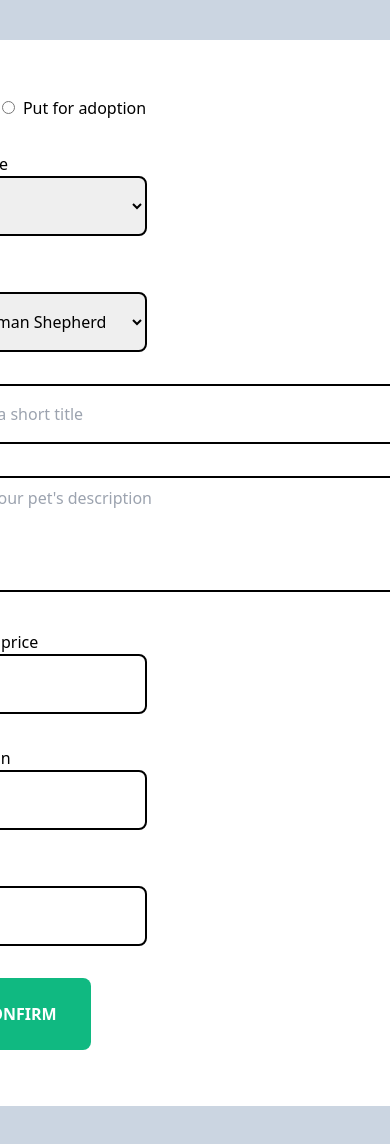
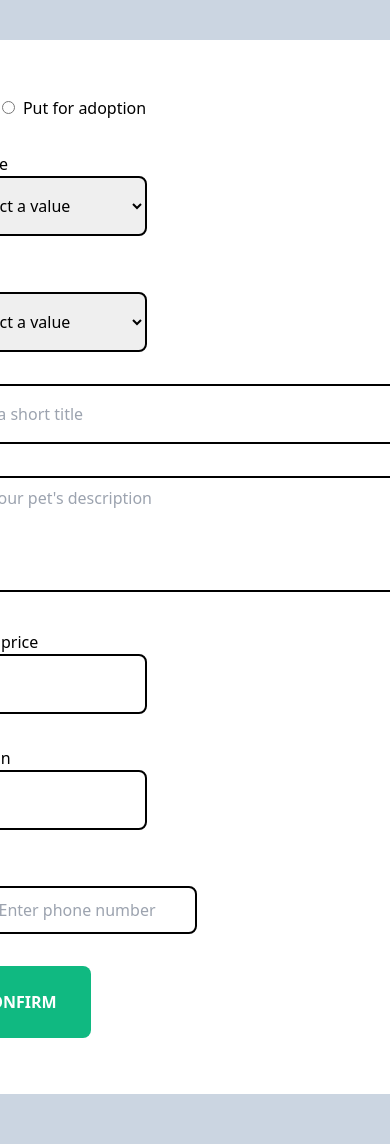
Before and after one commit to shashicode/petmatchpoint, a Next.js app: page /listyourpet in a window 390 px wide. Shown: the top 1144 px of the page. Built offline with nearby package versions, Linux system fonts and the light colour scheme.

Commit message:
adding form validtion phone input

```diff
--- a/package.json
+++ b/package.json
@@ -27,6 +27,8 @@
     "react-dom": "18.2.0",
     "react-ga": "^3.3.1",
     "react-ga4": "^2.1.0",
+    "react-hook-form": "^7.46.2",
+    "react-phone-number-input": "^3.3.6",
     "tailwindcss": "3.3.3",
     "typescript": "5.2.2"
   }
--- a/src/app/listyourpet/page.tsx
+++ b/src/app/listyourpet/page.tsx
@@ -1,34 +1,44 @@
 "use client";
 import { useState, useEffect } from "react";
 import { useRouter } from "next/navigation";
+import { useForm, SubmitHandler } from "react-hook-form";
+import "react-phone-number-input/style.css";
+import PhoneInput, { isValidPhoneNumber } from "react-phone-number-input";
 
 export default function ListAPet() {
   const { push } = useRouter();
+  const [phone, setPhone] = useState<any>();
+  const [showSpinner, SetShowSpinner] = useState(false);
+  const [phoneError, SetPhoneError] = useState(false);
   function addDays(theDate: any, days: any) {
     return new Date(theDate.getTime() + days * 24 * 60 * 60 * 1000);
   }
-  const [formValue, SetFormValue] = useState<any>({
+
+  const {
+    register,
+    handleSubmit,
+    watch,
+    formState: { errors },
+  } = useForm<any>();
+  const onSubmit: SubmitHandler<any> = async (data) => {
+    SetPhoneError(false);
+    SetShowSpinner(true);
+    const finalFormData = {
+      ...data,
+      ...{
         user_email: "testuser@mailinator.com",
         listing_end_date: addDays(new Date(), 30).toISOString(),
-  });
-  const [showSpinner, SetShowSpinner] = useState(false);
-
-  const setForm = (type: string, value: any, checkBoxValue: string = "") => {
-    if (type === "listingType" && checkBoxValue !== "") {
-      SetFormValue((prevState: any) => {
-        return { ...prevState, [type]: checkBoxValue };
-      });
-    } else {
-      SetFormValue((prevState: any) => {
-        return { ...prevState, [type]: value };
-      });
-    }
+        category: "",
+        user_phone: phone.toString(),
+      },
     };
 
-  const createListing = async () => {
-    SetShowSpinner(true);
+    if (
+      isValidPhoneNumber(finalFormData.user_phone) &&
+      finalFormData.user_phone !== ""
+    ) {
       try {
-      const response = await fetch("/api/v1/listing", {
+        await fetch("/api/v1/listing", {
           method: "POST",
           mode: "cors",
           cache: "no-cache",
@@ -38,52 +48,54 @@ export default function ListAPet() {
           },
           redirect: "follow",
           referrerPolicy: "no-referrer",
-        body: JSON.stringify(formValue),
+          body: JSON.stringify(finalFormData),
         })
           .then(function (result) {
             return result.json();
           })
           .then(function (json) {
-          if(json.message && json.message === 'Listing Created') {
+            if (json.message && json.message === "Listing Created") {
               SetShowSpinner(false);
             }
           });
       } catch (error) {
         SetShowSpinner(false);
       }
+    } else {
+      SetPhoneError(true);
+      SetShowSpinner(false);
+    }
   };
 
-  useEffect(() => {
-    console.log("Value changed: ", formValue);
-  }, [formValue]);
+  const changePhone = (value: any) => {
+    console.log("Total value: ", value);
+    setPhone(value);
+  };
 
   return (
     <section className="flex justify-center p-10">
       <div className="w-[700px] bg-white p-10 px-20 rounded-lg">
         {/* Listing type selection */}
+        <form onSubmit={handleSubmit(onSubmit)}>
           <div className="p-4">
             <input
               className="mr-1"
               type="radio"
-            name="listingType"
               value="Sell"
-            onClick={(event: any) => {
-              setForm("listingType", event.target.checked, "sell");
-            }}
-            checked
+              {...register("listingType", { required: true })}
             />{" "}
             Sell
             <input
               className="mr-1 ml-2"
               type="radio"
-            name="listingType"
+              {...register("listingType", { required: true })}
               value="adoption"
-            onClick={(event: any) => {
-              setForm("listingType", event.target.checked, "adopt");
-            }}
             />{" "}
             Put for adoption
           </div>
+          {errors.listingType && (
+            <p className="text-lg text-red-500 ml-4">Choose listing type.</p>
+          )}
           {/* Listing type selection */}
 
           {/* Listing category */}
@@ -92,17 +104,18 @@ export default function ListAPet() {
             <br />
             <select
               className="w-[200px] p-4 rounded-lg outline-none border-solid border-2 border-black"
-            name="category"
+              {...register("category", { required: true })}
               id="category"
-            onChange={(event) => {
-              setForm("pet", event.target.value);
-            }}
             >
+              <option value="">Select a value</option>
               <option value="dog">Dog</option>
               <option value="cat">Cat</option>
               <option value="fish">Fish</option>
               <option value="other">Others</option>
             </select>
+            {errors.category && (
+              <p className="text-lg text-red-500">Choose a pet type.</p>
+            )}
           </div>
           {/* Listing category */}
 
@@ -112,17 +125,18 @@ export default function ListAPet() {
             <br />
             <select
               className="w-[200px] p-4 rounded-lg outline-none border-solid border-2 border-black"
-            name="breed"
+              {...register("breed", { required: true })}
               id="breed"
-            onChange={(event) => {
-              setForm("breed", event.target.value);
-            }}
             >
+              <option value="">Select a value</option>
               <option value="germanshepherd">German Shepherd</option>
               <option value="beagle">Beagle</option>
               <option value="Nemo">Nemo</option>
               <option value="other">Others</option>
             </select>
+            {errors.breed && (
+              <p className="text-lg text-red-500">Breed is required.</p>
+            )}
           </div>
           {/* Listing breed */}
 
@@ -151,12 +165,12 @@ export default function ListAPet() {
             <input
               className="w-[455px] p-4 rounded-lg outline-none border-solid border-2 border-black"
               type="text"
-            name="title"
+              {...register("title", { required: true })}
               placeholder="add a short title"
-            onChange={(event) => {
-              setForm("title", event?.target.value);
-            }}
             />
+            {errors.title && (
+              <p className="text-lg text-red-500">Title is required.</p>
+            )}
           </div>
           {/* Listing title */}
 
@@ -164,14 +178,14 @@ export default function ListAPet() {
           <div className="p-4">
             <textarea
               className="p-2 rounded-lg outline-none border-solid border-2 border-black"
-            name="w3review"
+              {...register("desc", { required: true })}
               rows={4}
               cols={50}
               placeholder="add your pet's description"
-            onChange={(event) => {
-              setForm("desc", event?.target.value);
-            }}
             ></textarea>
+            {errors.desc && (
+              <p className="text-lg text-red-500">Description is required.</p>
+            )}
           </div>
           {/* Listing desc */}
 
@@ -182,11 +196,11 @@ export default function ListAPet() {
             <input
               className="w-[200px] p-4 rounded-lg outline-none border-solid border-2 border-black"
               type="number"
-            name="price"
-            onChange={(event) => {
-              setForm("price", event?.target.value);
-            }}
+              {...register("price", { required: true, min: 0 })}
             />
+            {errors.price && (
+              <p className="text-lg text-red-500">Price is required.</p>
+            )}
           </div>
           {/* Listing price */}
 
@@ -197,33 +211,47 @@ export default function ListAPet() {
             <input
               className="w-[200px] p-4 rounded-lg outline-none border-solid border-2 border-black"
               type="text"
-            name="year"
-            onChange={(event) => {
-              setForm("location", event?.target.value);
-            }}
+              {...register("location", { required: true })}
             />
+            {errors.location && (
+              <p className="text-lg text-red-500">Location is required.</p>
+            )}
           </div>
           {/* Listing location */}
 
           {/* Listing phone */}
-        <div className="p-4">
+          {/* <div className="p-4">
           <label>Phone</label>
           <br />
           <input
             className="w-[200px] p-4 rounded-lg outline-none border-solid border-2 border-black"
             type="text"
-            name="phone"
-            onChange={(event) => {
-              setForm("user_phone", event?.target.value);
-            }}
+            {...register("user_phone", { required: true })}
           />
+          {errors.user_phone && <p className="text-lg text-red-500">Phone number is required.</p>}
+
+        </div> */}
+          <div className="p-4">
+            <label>Phone</label>
+            <PhoneInput
+              style={{width: '250px', border: '2px solid black', borderRadius: '8px', padding: '10px'}}
+              placeholder="Enter phone number"
+              defaultCountry="US"
+              value={phone}
+              onChange={changePhone}
+            />
+            {phoneError && (
+              <p className="text-lg text-red-500">
+                Please provide a valid phone number.
+              </p>
+            )}
           </div>
           {/* Listing phone */}
 
           {/* Listing confirmation CTA */}
           <div className="p-4">
-          <p
-            onClick={createListing}
+            <button
+              // onClick={createListing}
               className="p-6 bg-emerald-500 text-white font-extrabold uppercase w-36 text-center hover:cursor-pointer rounded-lg"
             >
               {showSpinner ? (
@@ -251,9 +279,10 @@ export default function ListAPet() {
               ) : (
                 <span>Confirm</span>
               )}
-          </p>
+            </button>
           </div>
           {/* Listing confirmation CTA */}
+        </form>
       </div>
     </section>
   );
--- a/src/app/page.tsx
+++ b/src/app/page.tsx
@@ -35,7 +35,7 @@ export default function Home() {
 
       {/* Hero area starts */}
       <div className="flex h-[200px] lg:h-[700px] bg-[url('/hero.jpeg')] bg-cover lg:bg-center flex-col">
-        <p className="hidden lg:flex text-white lg:text-6xl md:text-2xl mt-12 lg:mt-24 ml-12 lg:ml-20 font-extrabold tracking-wide">
+        <p className="hidden lg:flex text-white lg:text-6xl md:text-2xl mt-16 lg:mt-24 ml-12 lg:ml-20 font-extrabold tracking-wide">
           Find your perfect furry <br />
           companion and embark <br /> on a lifelong <br />
           adventure of love
--- a/src/models/Listing.ts
+++ b/src/models/Listing.ts
@@ -11,6 +11,7 @@ export interface Listings extends mongoose.Document {
   plan_type: string,
   currency: string,
   country: String,
+  category: String,
   is_active: boolean,
   is_deleted: boolean,
   img_urls: Array<string>,
@@ -73,6 +74,10 @@ const ListingSchema = new mongoose.Schema<Listings>(
       type: Boolean,
       default: false
     },
+    category: {
+      type: String,
+      required: false
+    },
     img_urls: {
       type: [],
       default: [],
--- a/src/pages/api/v1/listing.ts
+++ b/src/pages/api/v1/listing.ts
@@ -22,6 +22,7 @@ export default async function handler(
         location,
         currency,
         country,
+        category,
         listing_end_date,
         user_phone,
         user_email,
@@ -36,6 +37,7 @@ export default async function handler(
         location,
         currency,
         country,
+        category,
         listing_end_date,
         user_phone,
         user_email,
```
Lines whose indentation alone changed are shown as unchanged.
